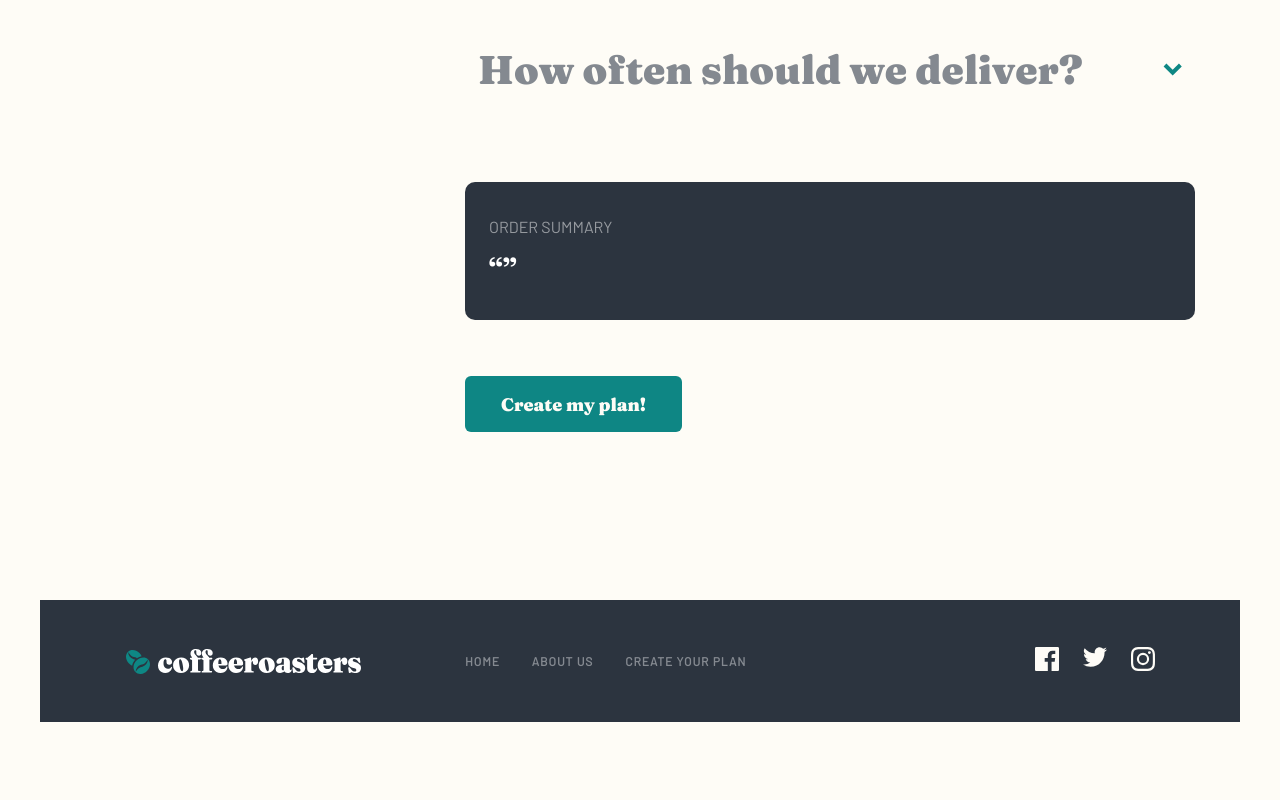
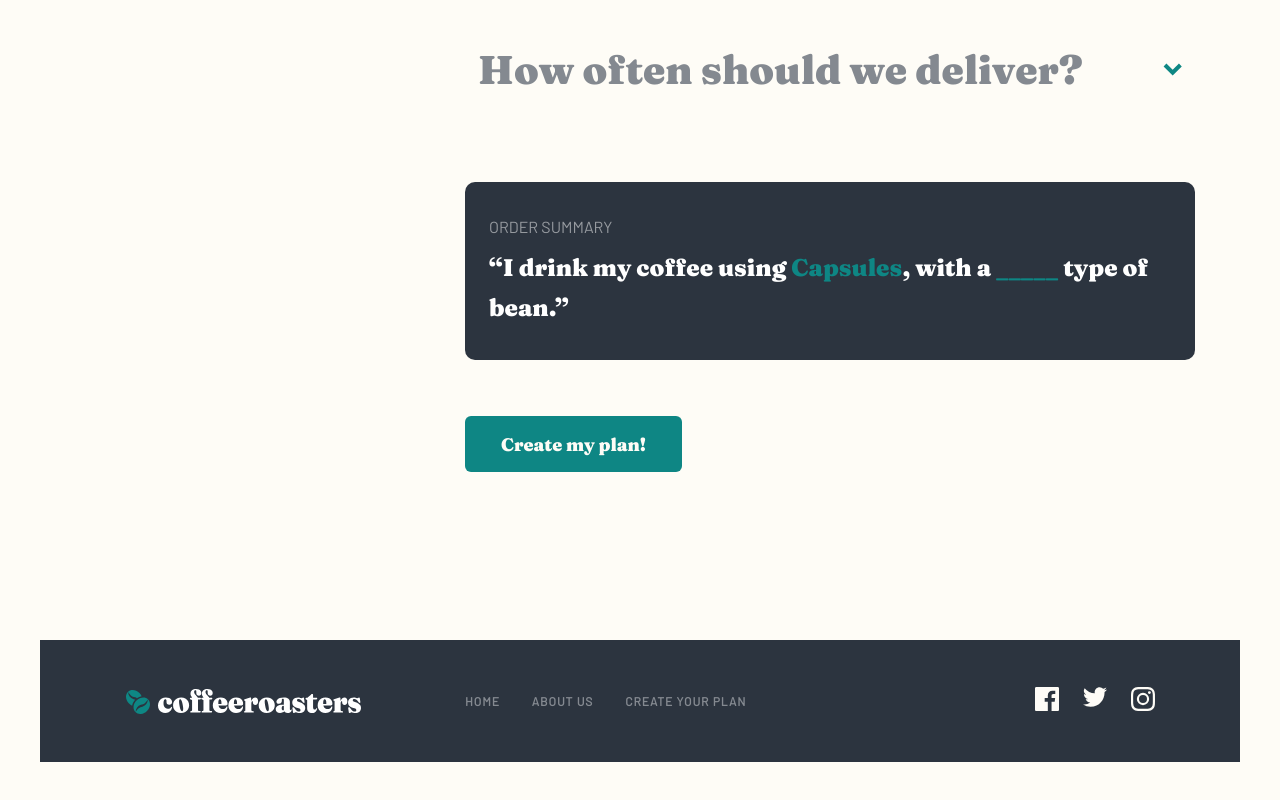
Before and after one commit to ionStici/coffeeroasters-subscription-site-fem, a React (Vite) app: page /plan in a window 1280 px wide. Shown: the part 2275-3075 px from the top of the page. Built offline with nearby package versions, Linux system fonts and the light colour scheme.

Commit message:
Add Summary Component Logic

```diff
--- a/src/components/CreatePlan.jsx
+++ b/src/components/CreatePlan.jsx
@@ -1,3 +1,4 @@
+import React from 'react';
 import styles from './../styles/CreatePlan.module.scss';
 import buttonStyles from './../styles/Hero.module.scss';
 import PropTypes from 'prop-types';
@@ -5,12 +6,41 @@ import PropTypes from 'prop-types';
 // // // // // // // // // // // // // // // // // // // //
 
 const Summary = function (props) {
+    const data = props.data;
+
     return (
         <div className={styles.summary}>
             <div className={styles.summary__wrapper}>
                 <p className={styles.summary__title}>Order Summary</p>
                 <div className={styles.summary__text_wrapper}>
-                    <p>“”</p>
+                    <p>
+                        “I drink my coffee
+                        {data[0] === 'Capsule' ? ' using' : ' as'}
+                        {data[0] ? (
+                            <span className={styles.summary__green}>
+                                {' '}
+                                {data[0] === 'Capsule' ? 'Capsules' : data[0]}
+                            </span>
+                        ) : (
+                            <span className={styles.summary__green}>
+                                {' '}
+                                _____
+                            </span>
+                        )}
+                        , with a
+                        {data[1] ? (
+                            <span className={styles.summary__green}>
+                                {' '}
+                                {data[1]}{' '}
+                            </span>
+                        ) : (
+                            <span className={styles.summary__green}>
+                                {' '}
+                                _____{' '}
+                            </span>
+                        )}
+                        type of bean.”
+                    </p>
                 </div>
             </div>
 
@@ -25,6 +55,13 @@ const Summary = function (props) {
 
 const CreatePlan = function (props) {
     const data = props.data;
+    const [word1, setWord1] = React.useState('Capsule');
+    const [word2, setWord2] = React.useState(false);
+    const [word3, setWord3] = React.useState(false);
+    const [word4, setWord4] = React.useState(false);
+    const [word5, setWord5] = React.useState(false);
+    const setSummary = [setWord1, setWord2, setWord3, setWord4, setWord5];
+    const summary = [word1, word2, word3, word4, word5];
 
     const handleDropdown = function ({ target }) {
         const block = target.closest(`.${styles.accordion__block}`);
@@ -89,6 +126,21 @@ const CreatePlan = function (props) {
                 btn.classList.add(styles.nav__active);
             }
         });
+
+        // // // // // // // // // // // // // // // // // // // //
+
+        blocks.forEach((blk, i) => {
+            if (blk === block) {
+                boxes.forEach(box => {
+                    if (box === target) {
+                        const text = target.querySelector('h3').textContent;
+                        setSummary[i](text);
+                    }
+                });
+            }
+        });
+
+        // // // // // // // // // // // // // // // // // // // //
 
         // blocks.forEach(block => {
         //     if (block.dataset.complete === 'true') {
@@ -195,7 +247,7 @@ const CreatePlan = function (props) {
                 </div>
                 {/*  */}
 
-                <Summary />
+                <Summary data={summary} />
             </div>
         </section>
     );
@@ -207,6 +259,10 @@ CreatePlan.propTypes = {
     data: PropTypes.array,
 };
 
+// Summary.propTypes = {
+//     data: PropTypes.array,
+// };
+
 export default CreatePlan;
 
 // // // // // // // // // // // // // // // // // // // //
```
